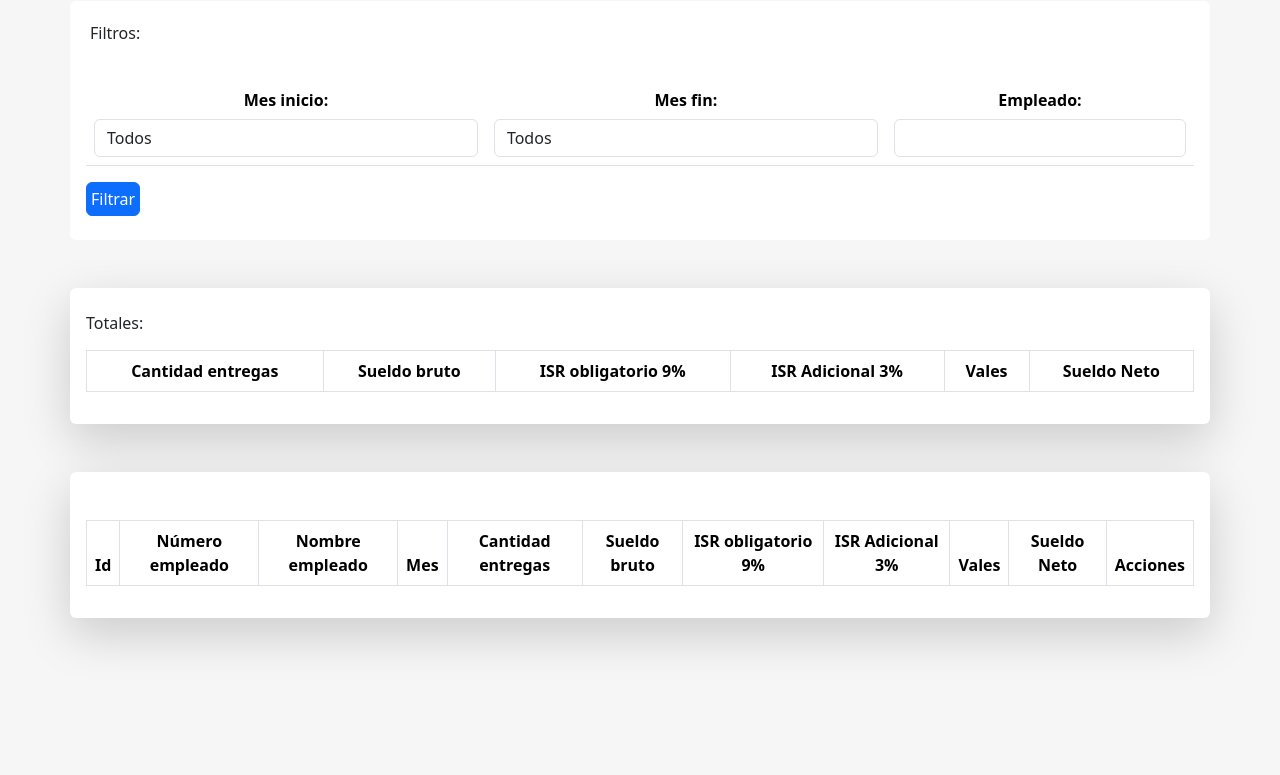
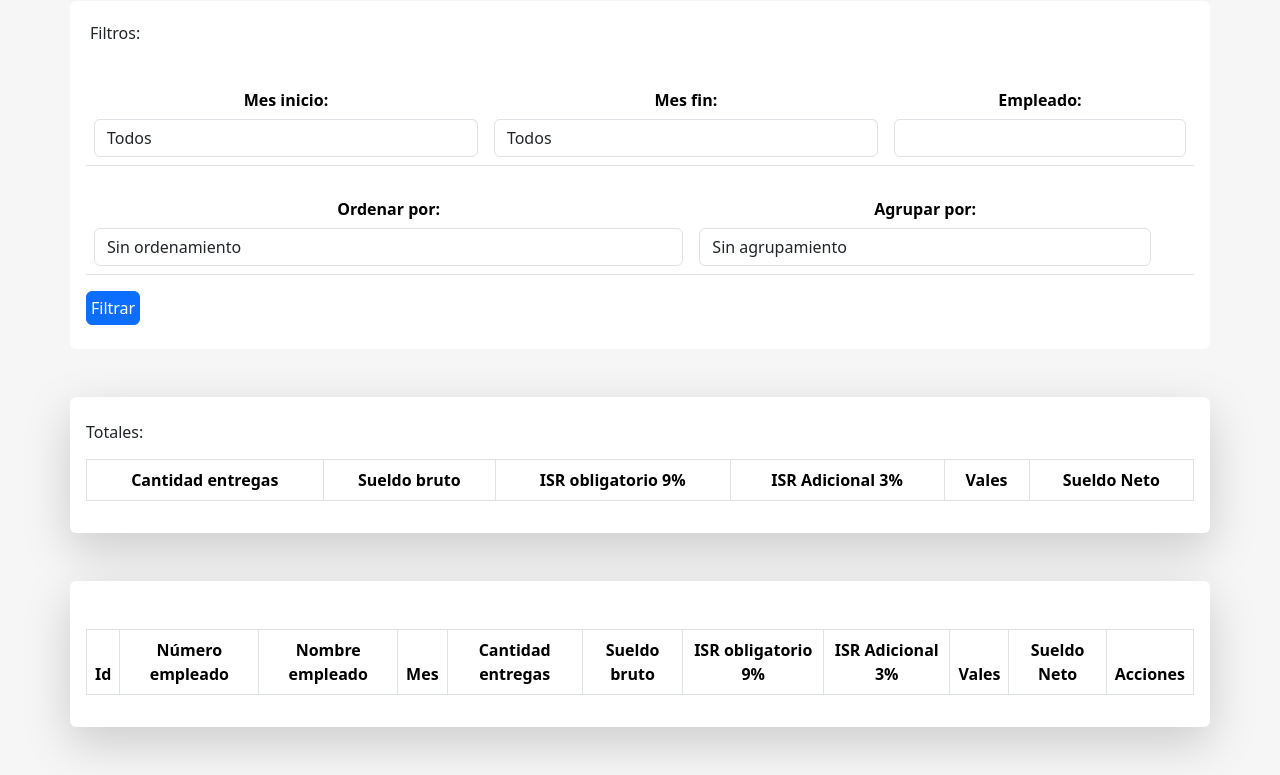
Before and after one commit to juanbustos91/EjercicioRinku, a plain HTML site: page Rinku/Views/Reportes.html in a window 1280 px wide. Shown: the part 63-838 px from the top of the page. Before the commit the page ends 800 px from the top, so only its background shows below. Drawn offline with nearby package versions, Linux system fonts and the light colour scheme; some packages are replaced by stand-ins of ours; no server answers; a script that the page names is missing.

Commit message:
Respaldo

```diff
--- a/Rinku/Views/Reportes.html
+++ b/Rinku/Views/Reportes.html
@@ -108,6 +108,32 @@
                                 <label for="filtroSelectEmpleado" class="col-form-label">Empleado:</label>
                                 <select class="form-control" id="filtroSelectEmpleado">
                                 </select>
+                            </th>
+                        </tr>
+                    </thead>
+                </table>
+
+                <table id="tablaFiltros2" class="table">
+                    <thead>
+                        <tr class="text-center">
+                            <th>
+                                <label for="filtroOrderBy" class="col-form-label">Ordenar por:</label>
+                                <select class="form-control" id="filtroOrderBy">
+                                    <option value="0">Sin ordenamiento</option>
+                                    <option value="1">Ordenar por Id del movimiento</option>
+                                    <option value="2">Ordenar por mes</option>
+                                </select>
+                            </th>
+                            <th>
+                                <label for="filtroGroupBy" class="col-form-label">Agrupar por:</label>
+                                <select class="form-control" id="filtroGroupBy">
+                                    <option value="0">Sin agrupamiento</option>
+                                    <option value="1">Agrupar por mes</option>
+                                    <option value="2">Agrupar por empleado</option>
+                                </select>
+                            </th>
+
+                            <th>
                             </th>
                         </tr>
                     </thead>
```
Also changed, not shown: 6 other files.
